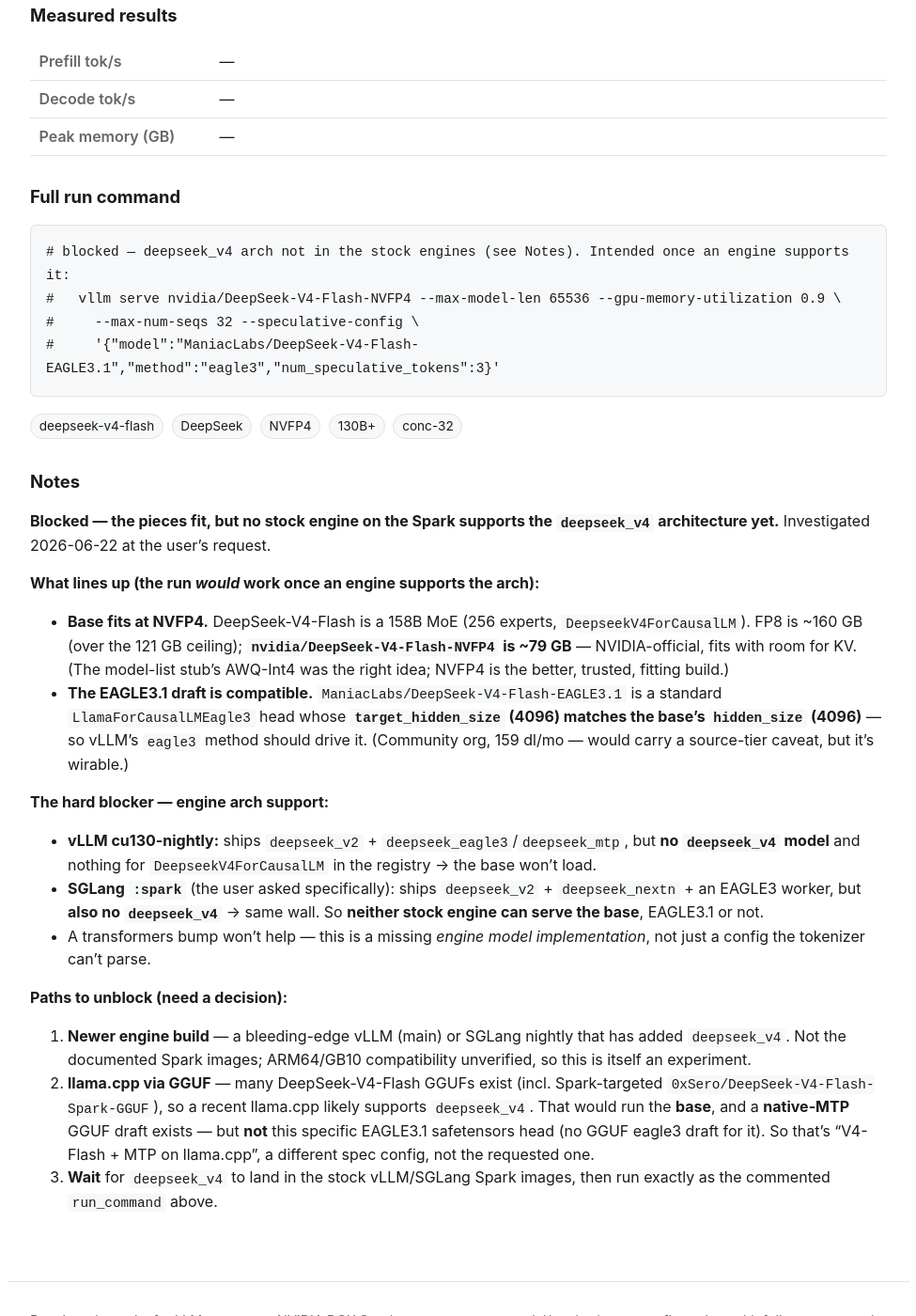
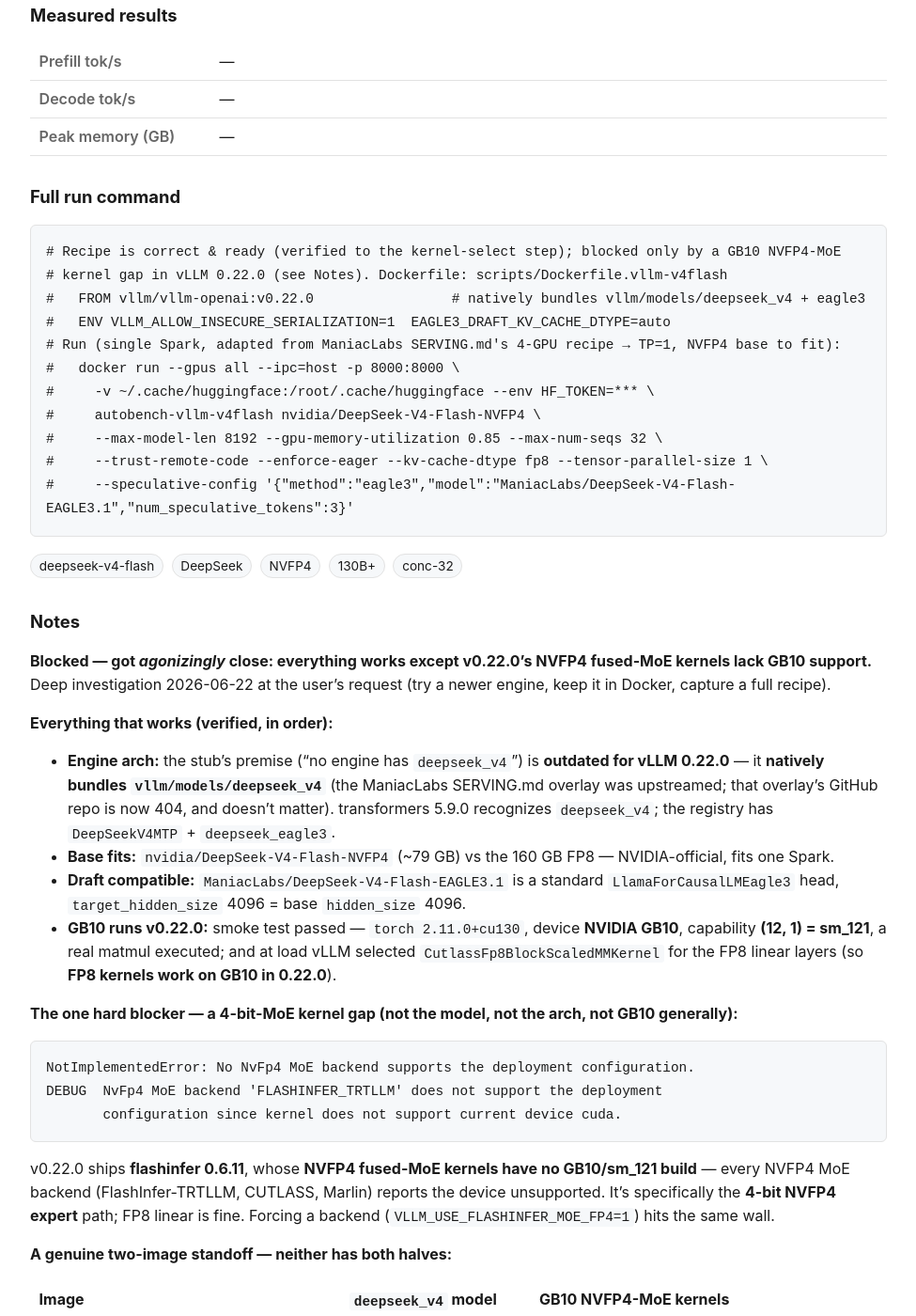
Before and after one commit to yjsoon/autobench, a Jekyll site: the page built from _configs/deepseek-v4-flash-vllm-nvfp4-eagle3.md, in a window 1280 px wide and 1400 px high, scrolled down 738 px. Shown: the whole window at 94% size, without its empty margins (152-1127 px from the left). Built offline with Jekyll 4.4.1, drawn with Linux system fonts in a browser that asks for light colours; some of the changed text lies outside the part shown.

Commit message:
V4-Flash + EAGLE3.1: full recipe + Dockerfile; blocked on GB10 NVFP4-MoE kernel gap
Deep try per request. v0.22.0 NATIVELY bundles vllm/models/deepseek_v4 (overlay
upstreamed); NVFP4 base ~79GB fits; EAGLE3.1 draft hidden matches; GB10 runs
v0.22.0 (sm_121, FP8 kernels work). ONLY blocker: v0.22.0's flashinfer 0.6.11
NVFP4 fused-MoE kernels have no sm_121 build ('kernel does not support current
device cuda'). cu130-nightly HAS GB10 NVFP4-MoE but is 0.19.2 (no deepseek_v4) —
two-image standoff. Recipe+Dockerfile saved; runs as-is once cu130-nightly hits
>=0.22.

Co-Authored-By: Claude Opus 4.8 (1M context) <noreply@anthropic.com>
Claude-Session: https://claude.ai/code/session_01JczsieM71svofn8CxRyY2s

````diff
--- a/_configs/deepseek-v4-flash-vllm-nvfp4-eagle3.md
+++ b/_configs/deepseek-v4-flash-vllm-nvfp4-eagle3.md
@@ -23,42 +23,57 @@ mem_source:
 measured_on:
 completed_at:
 run_command: |
-  # blocked — deepseek_v4 arch not in the stock engines (see Notes). Intended once an engine supports it:
-  #   vllm serve nvidia/DeepSeek-V4-Flash-NVFP4 --max-model-len 65536 --gpu-memory-utilization 0.9 \
-  #     --max-num-seqs 32 --speculative-config \
-  #     '{"model":"ManiacLabs/DeepSeek-V4-Flash-EAGLE3.1","method":"eagle3","num_speculative_tokens":3}'
+  # Recipe is correct & ready (verified to the kernel-select step); blocked only by a GB10 NVFP4-MoE
+  # kernel gap in vLLM 0.22.0 (see Notes). Dockerfile: scripts/Dockerfile.vllm-v4flash
+  #   FROM vllm/vllm-openai:v0.22.0                 # natively bundles vllm/models/deepseek_v4 + eagle3
+  #   ENV VLLM_ALLOW_INSECURE_SERIALIZATION=1  EAGLE3_DRAFT_KV_CACHE_DTYPE=auto
+  # Run (single Spark, adapted from ManiacLabs SERVING.md's 4-GPU recipe → TP=1, NVFP4 base to fit):
+  #   docker run --gpus all --ipc=host -p 8000:8000 \
+  #     -v ~/.cache/huggingface:/root/.cache/huggingface --env HF_TOKEN=*** \
+  #     autobench-vllm-v4flash nvidia/DeepSeek-V4-Flash-NVFP4 \
+  #     --max-model-len 8192 --gpu-memory-utilization 0.85 --max-num-seqs 32 \
+  #     --trust-remote-code --enforce-eager --kv-cache-dtype fp8 --tensor-parallel-size 1 \
+  #     --speculative-config '{"method":"eagle3","model":"ManiacLabs/DeepSeek-V4-Flash-EAGLE3.1","num_speculative_tokens":3}'
 ---
 
-**Blocked — the pieces fit, but no stock engine on the Spark supports the `deepseek_v4` architecture
-yet.** Investigated 2026-06-22 at the user's request.
+**Blocked — got *agonizingly* close: everything works except v0.22.0's NVFP4 fused-MoE kernels lack
+GB10 support.** Deep investigation 2026-06-22 at the user's request (try a newer engine, keep it in
+Docker, capture a full recipe).
 
-**What lines up (the run *would* work once an engine supports the arch):**
-- **Base fits at NVFP4.** DeepSeek-V4-Flash is a 158B MoE (256 experts, `DeepseekV4ForCausalLM`). FP8 is
-  ~160 GB (over the 121 GB ceiling); **`nvidia/DeepSeek-V4-Flash-NVFP4` is ~79 GB** — NVIDIA-official,
-  fits with room for KV. (The model-list stub's AWQ-Int4 was the right idea; NVFP4 is the better,
-  trusted, fitting build.)
-- **The EAGLE3.1 draft is compatible.** `ManiacLabs/DeepSeek-V4-Flash-EAGLE3.1` is a standard
-  `LlamaForCausalLMEagle3` head whose **`target_hidden_size` (4096) matches the base's `hidden_size`
-  (4096)** — so vLLM's `eagle3` method should drive it. (Community org, 159 dl/mo — would carry a
-  source-tier caveat, but it's wirable.)
+**Everything that works (verified, in order):**
+- **Engine arch:** the stub's premise ("no engine has `deepseek_v4`") is **outdated for vLLM 0.22.0** —
+  it **natively bundles `vllm/models/deepseek_v4`** (the ManiacLabs SERVING.md overlay was upstreamed;
+  that overlay's GitHub repo is now 404, and doesn't matter). transformers 5.9.0 recognizes
+  `deepseek_v4`; the registry has `DeepSeekV4MTP` + `deepseek_eagle3`.
+- **Base fits:** `nvidia/DeepSeek-V4-Flash-NVFP4` (~79 GB) vs the 160 GB FP8 — NVIDIA-official, fits one
+  Spark.
+- **Draft compatible:** `ManiacLabs/DeepSeek-V4-Flash-EAGLE3.1` is a standard `LlamaForCausalLMEagle3`
+  head, `target_hidden_size` 4096 = base `hidden_size` 4096.
+- **GB10 runs v0.22.0:** smoke test passed — `torch 2.11.0+cu130`, device **NVIDIA GB10**, capability
+  **(12, 1) = sm_121**, a real matmul executed; and at load vLLM selected `CutlassFp8BlockScaledMMKernel`
+  for the FP8 linear layers (so **FP8 kernels work on GB10 in 0.22.0**).
 
-**The hard blocker — engine arch support:**
-- **vLLM cu130-nightly:** ships `deepseek_v2` + `deepseek_eagle3`/`deepseek_mtp`, but **no
-  `deepseek_v4` model** and nothing for `DeepseekV4ForCausalLM` in the registry → the base won't load.
-- **SGLang `:spark`** (the user asked specifically): ships `deepseek_v2` + `deepseek_nextn` + an EAGLE3
-  worker, but **also no `deepseek_v4`** → same wall. So **neither stock engine can serve the base**,
-  EAGLE3.1 or not.
-- A transformers bump won't help — this is a missing *engine model implementation*, not just a config
-  the tokenizer can't parse.
+**The one hard blocker — a 4-bit-MoE kernel gap (not the model, not the arch, not GB10 generally):**
+```
+NotImplementedError: No NvFp4 MoE backend supports the deployment configuration.
+DEBUG  NvFp4 MoE backend 'FLASHINFER_TRTLLM' does not support the deployment
+       configuration since kernel does not support current device cuda.
+```
+v0.22.0 ships **flashinfer 0.6.11**, whose **NVFP4 fused-MoE kernels have no GB10/sm_121 build** — every
+NVFP4 MoE backend (FlashInfer-TRTLLM, CUTLASS, Marlin) reports the device unsupported. It's specifically
+the **4-bit NVFP4 expert** path; FP8 linear is fine. Forcing a backend
+(`VLLM_USE_FLASHINFER_MOE_FP4=1`) hits the same wall.
 
-**Paths to unblock (need a decision):**
-1. **Newer engine build** — a bleeding-edge vLLM (main) or SGLang nightly that has added `deepseek_v4`.
-   Not the documented Spark images; ARM64/GB10 compatibility unverified, so this is itself an
-   experiment.
-2. **llama.cpp via GGUF** — many DeepSeek-V4-Flash GGUFs exist (incl. Spark-targeted
-   `0xSero/DeepSeek-V4-Flash-Spark-GGUF`), so a recent llama.cpp likely supports `deepseek_v4`. That
-   would run the **base**, and a **native-MTP** GGUF draft exists — but **not** this specific EAGLE3.1
-   safetensors head (no GGUF eagle3 draft for it). So that's "V4-Flash + MTP on llama.cpp", a different
-   spec config, not the requested one.
-3. **Wait** for `deepseek_v4` to land in the stock vLLM/SGLang Spark images, then run exactly as the
-   commented `run_command` above.
+**A genuine two-image standoff — neither has both halves:**
+
+| Image | `deepseek_v4` model | GB10 NVFP4-MoE kernels |
+|---|---|---|
+| `vllm/vllm-openai:v0.22.0` | ✅ native | ❌ (flashinfer 0.6.11, no sm_121) |
+| `vllm/vllm-openai:cu130-nightly` | ❌ (vLLM 0.19.2) | ✅ (the Nemotron NVFP4 MoEs run here) |
+
+**Unblock path (clean, no surgery):** the `cu130-nightly` tag is rolling — **once it advances to
+≥ 0.22, it has *both*** the `deepseek_v4` model and the GB10 NVFP4-MoE kernels, and the recipe above
+runs as-is. Alternatively, a v0.22.x image rebuilt with a GB10-capable flashinfer (≥ the version in
+cu130-nightly). The Dockerfile (`scripts/Dockerfile.vllm-v4flash`) and the exact single-Spark command
+are saved above and ready. (Not pursued: hand-porting kernels across the 0.19↔0.22 ABI, or rebuilding
+flashinfer for sm_121 — both heavy and fragile.)
````
Also changed, not shown: 1 other file.
